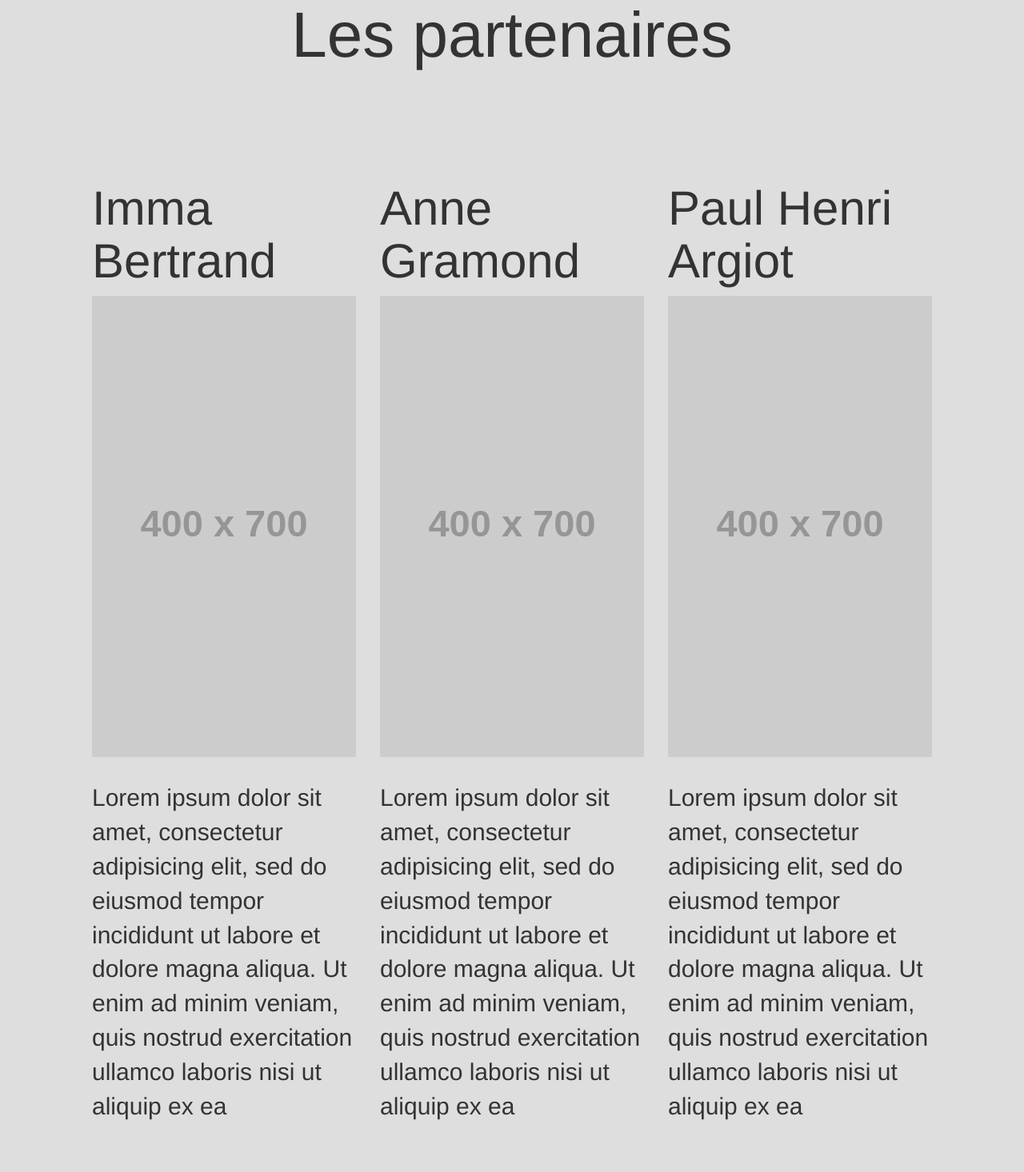
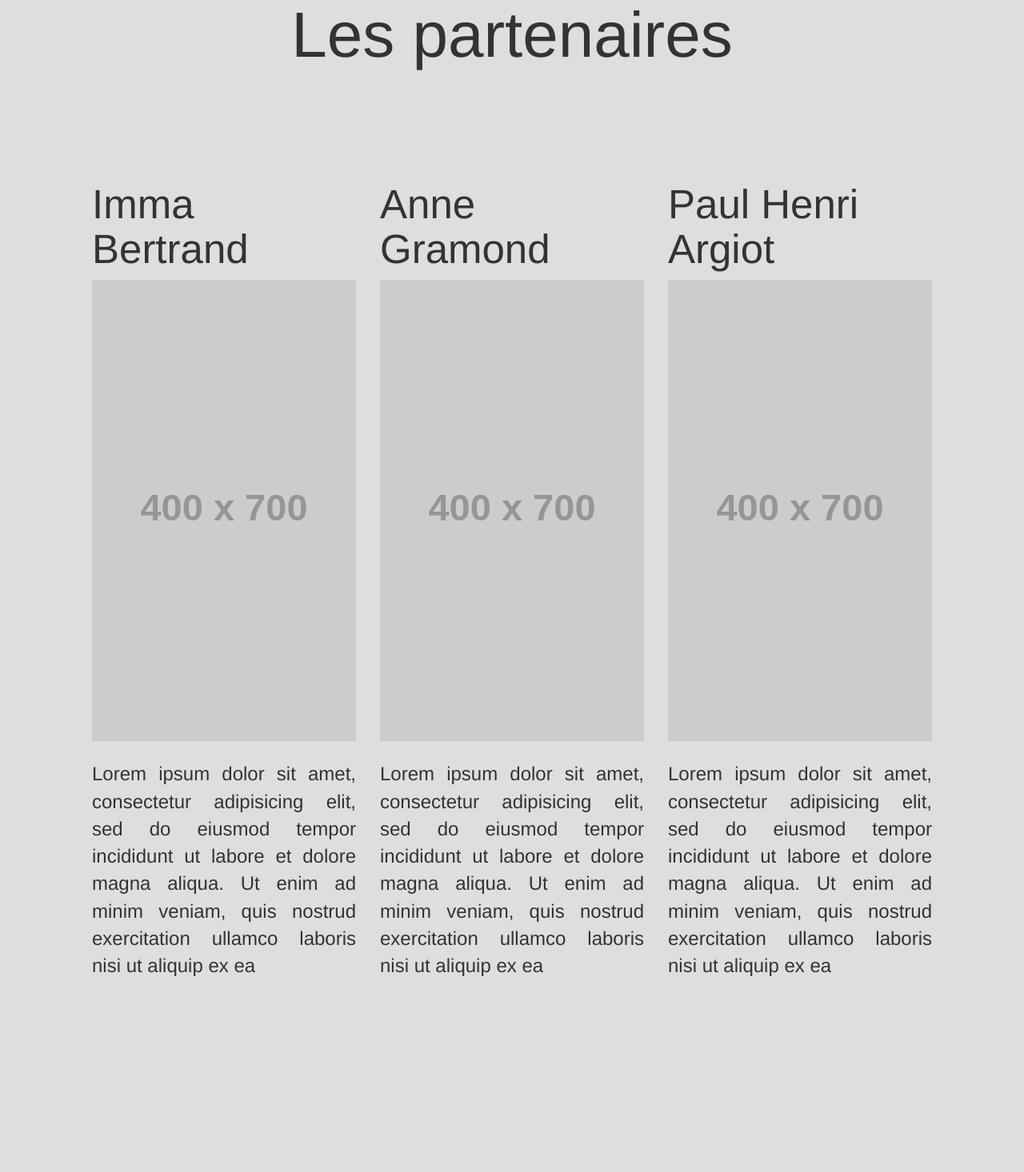
Before and after one commit to learnandplay/website, a Django app: page / in a window 1280 px wide. Shown: the part 2455-3921 px from the top of the page at 80% size. After the commit the page ends 3676 px from the top, so only its background shows below. Run offline with Django 3.2, Linux system fonts and the light colour scheme; grey boxes labelled with a size stand in for pictures from a placeholder-image service; some libraries are stand-ins or nearby versions.

Commit message:
improve css

```diff
--- a/lp_website/website/static/website/css/website.css
+++ b/lp_website/website/static/website/css/website.css
@@ -84,10 +84,10 @@ h2#lp_under_title{
 
 .partners {
     padding-top: 1em;
-    font-size: 1em;
+    font-size: 0.8em;
+    text-align: justify;
 }
 
 .partners-title {
-    font-size: 2em;
-
+    font-size: 1.7em;
 }
```
